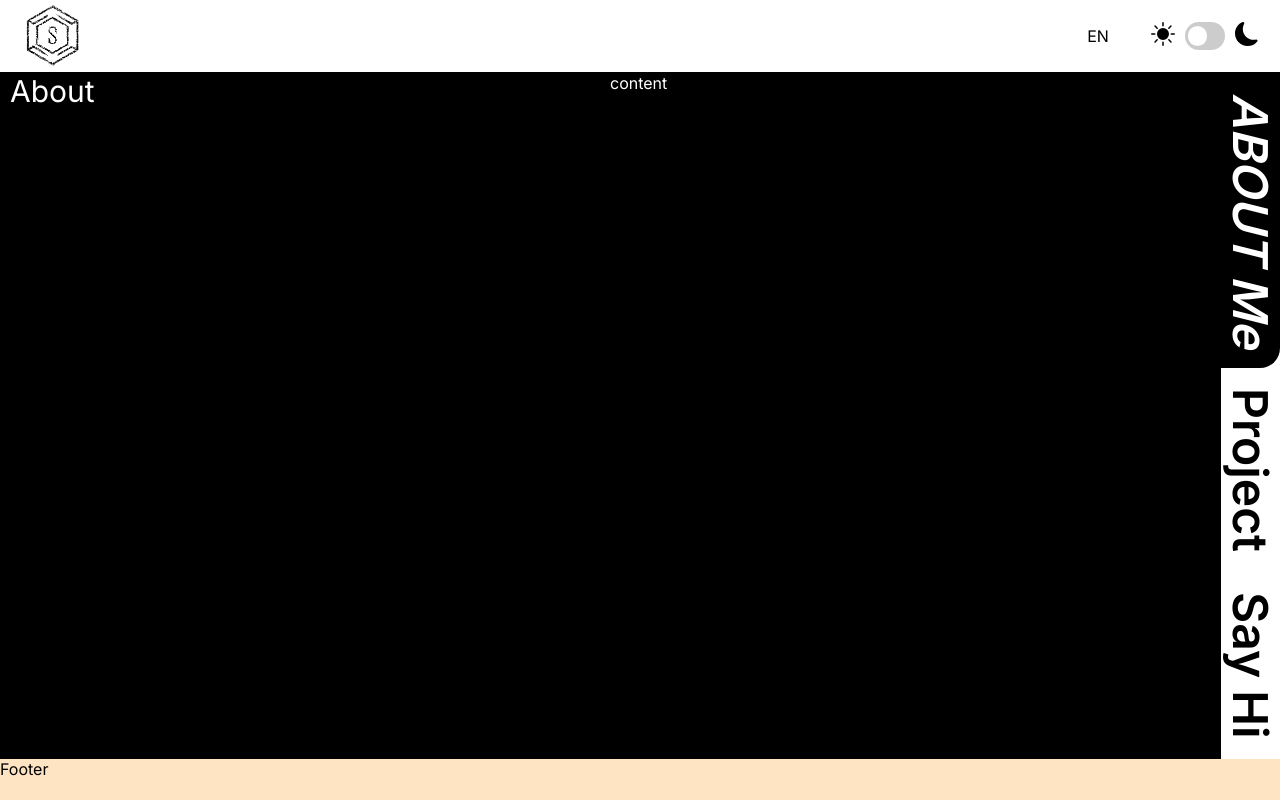
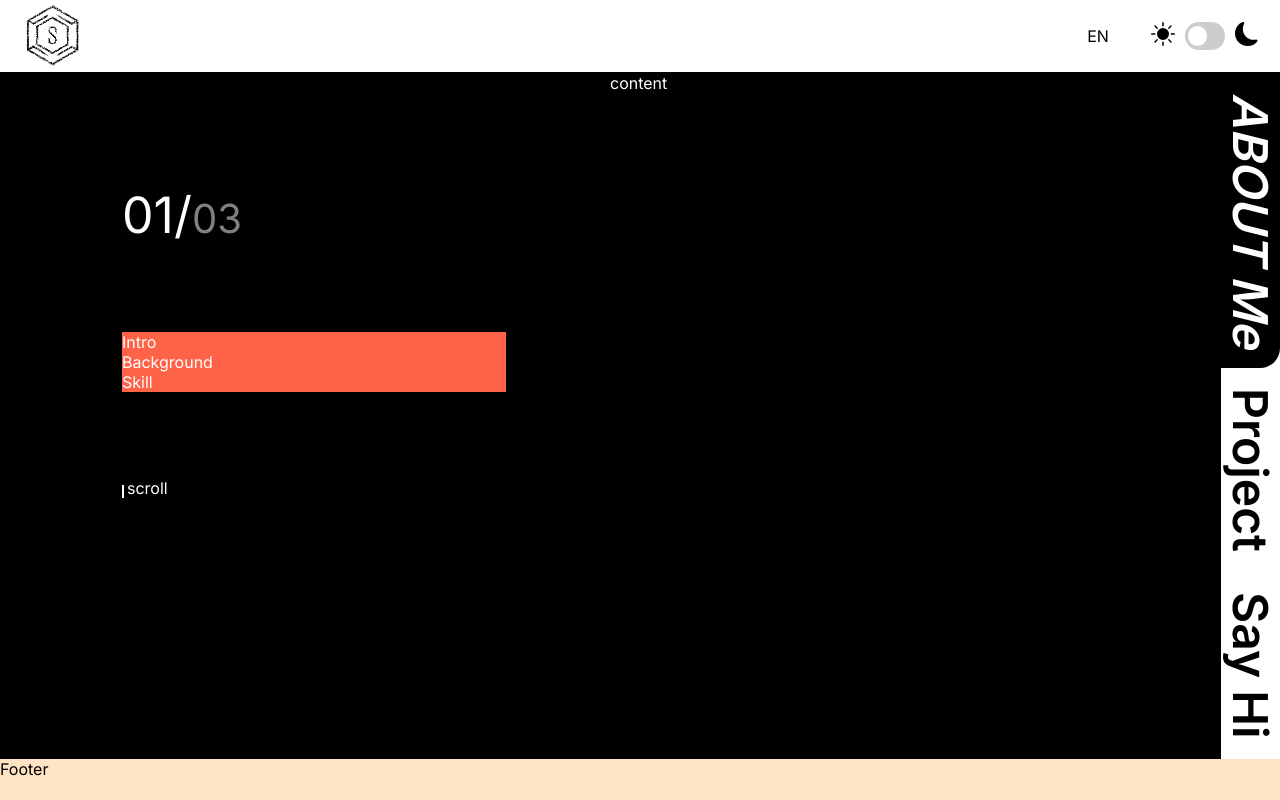
Before and after one commit to 95SR/portfolio-2, a React (Create React App) app: page /about in a window 1280 px wide. Built offline with nearby package versions, Linux system fonts and the light colour scheme.

Commit message:
edit aboutme

```diff
--- a/src/component/About.css
+++ b/src/component/About.css
@@ -9,12 +9,30 @@
 
  .title{
     position: absolute;
-    top: 0;
-    left: 10px;
-    font-size: 30px;
+    top: 10%;
+    left: 10%;
+
+    cursor:pointer;
+    height: 50vh;
+    width: 30vw;
+    display: flex;
+    flex-direction: column;
+    justify-content: space-around;
+}
+
+.number{
+    font-size: 50px;
     font-weight: 400;
 }
 
+.number span{
+    color: gray;
+    font-size: 40px;
+}
+
+.subtitles{
+    background-color: tomato;
+}
  .content{
     position: absolute;
     top: 0px;
@@ -31,6 +49,43 @@
     z-index: -1;
     animation: enter 1s ease;
     animation-fill-mode: forwards;
+}
+
+.scroll{
+    position: relative;
+    overflow: hidden;
+
+    padding-left: 5px;
+}
+
+.scroll span{
+    position: absolute;
+top: -30px;
+left: 0;
+    background-color: white;
+    height: 20px;
+    width: 2px;
+    display: inline-block;
+
+    animation: moving 2s linear infinite;
+transform: translateY(40px);
+
+}
+
+.scroll p{
+    position: block;
+    left: 0;
+    top: 0;
+}
 
 
+@keyframes moving{
+    0% {
+        transform: translateY(0);
+
+      }
+      100% {
+        transform: translateY(50px);
+
+      }
 }
--- a/src/component/About.jsx
+++ b/src/component/About.jsx
@@ -6,7 +6,26 @@ function About() {
     <div className='about'>
       <div className="container">
         <div className="title">
-          About
+          <div className="number">
+          01/<span>03</span>
+          </div>
+
+          <div className="subtitles">
+            <div className="sub">
+              Intro
+            </div>
+            <div className="sub">
+              Background
+            </div>
+            <div className="sub">
+              Skill
+            </div>
+          </div>
+
+          <div className="scroll">
+            <span>  </span> scroll
+          </div>
+
         </div>
         <div className="content">
           content
--- a/src/component/Contact.css
+++ b/src/component/Contact.css
@@ -21,7 +21,7 @@
 
 .contact::before{
     content: "";
-    background-color: rgb(61, 58, 58);
+    background-color: black;
     width: 100%;
     height: 100%;
     display:block;
--- a/src/component/Project.css
+++ b/src/component/Project.css
@@ -21,7 +21,7 @@
 
 .project::before{
     content: "";
-    background-color: rgb(61, 58, 58);
+    background-color: black;
     width: 100%;
     height: 100%;
     display:block;
```
